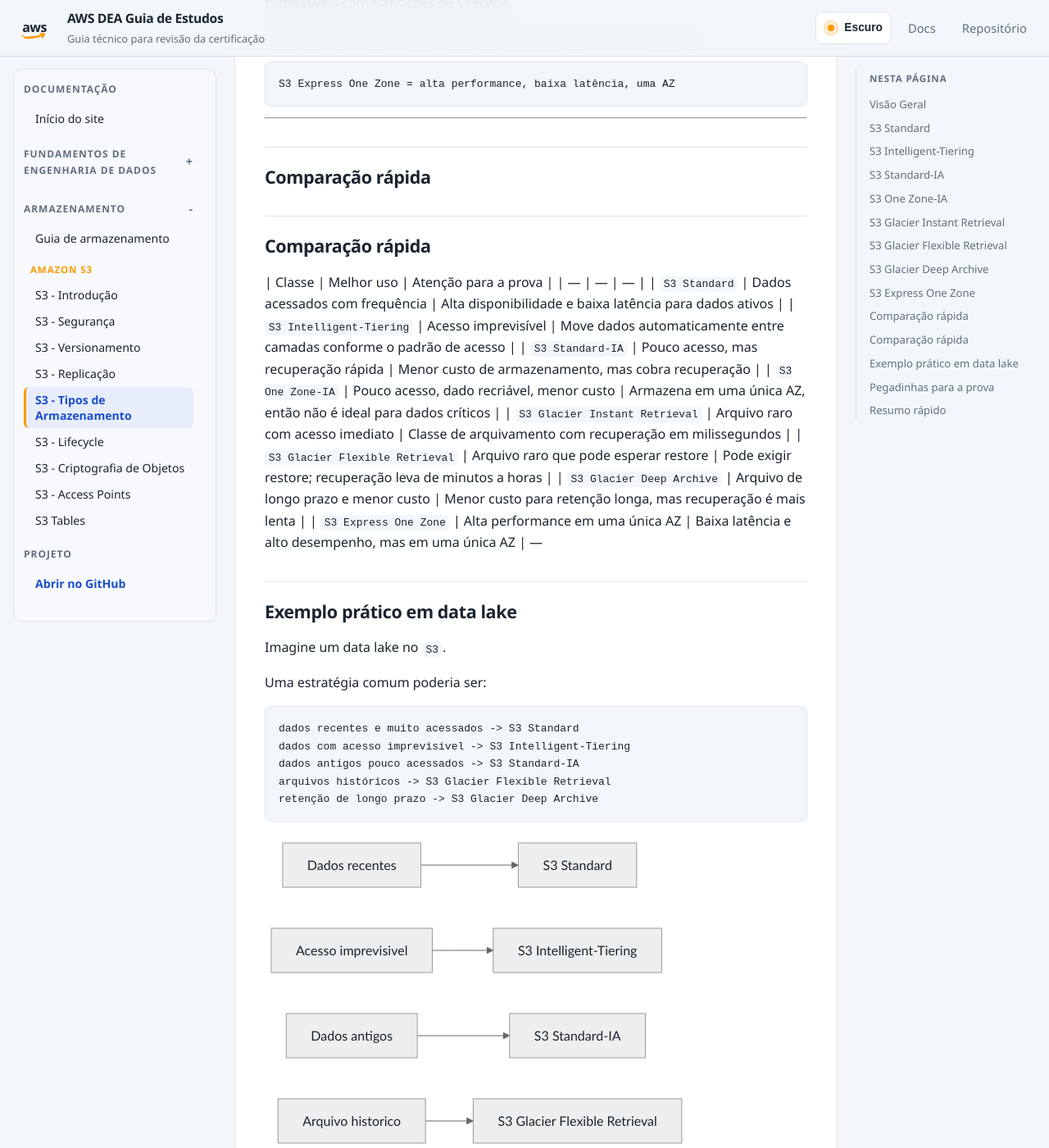
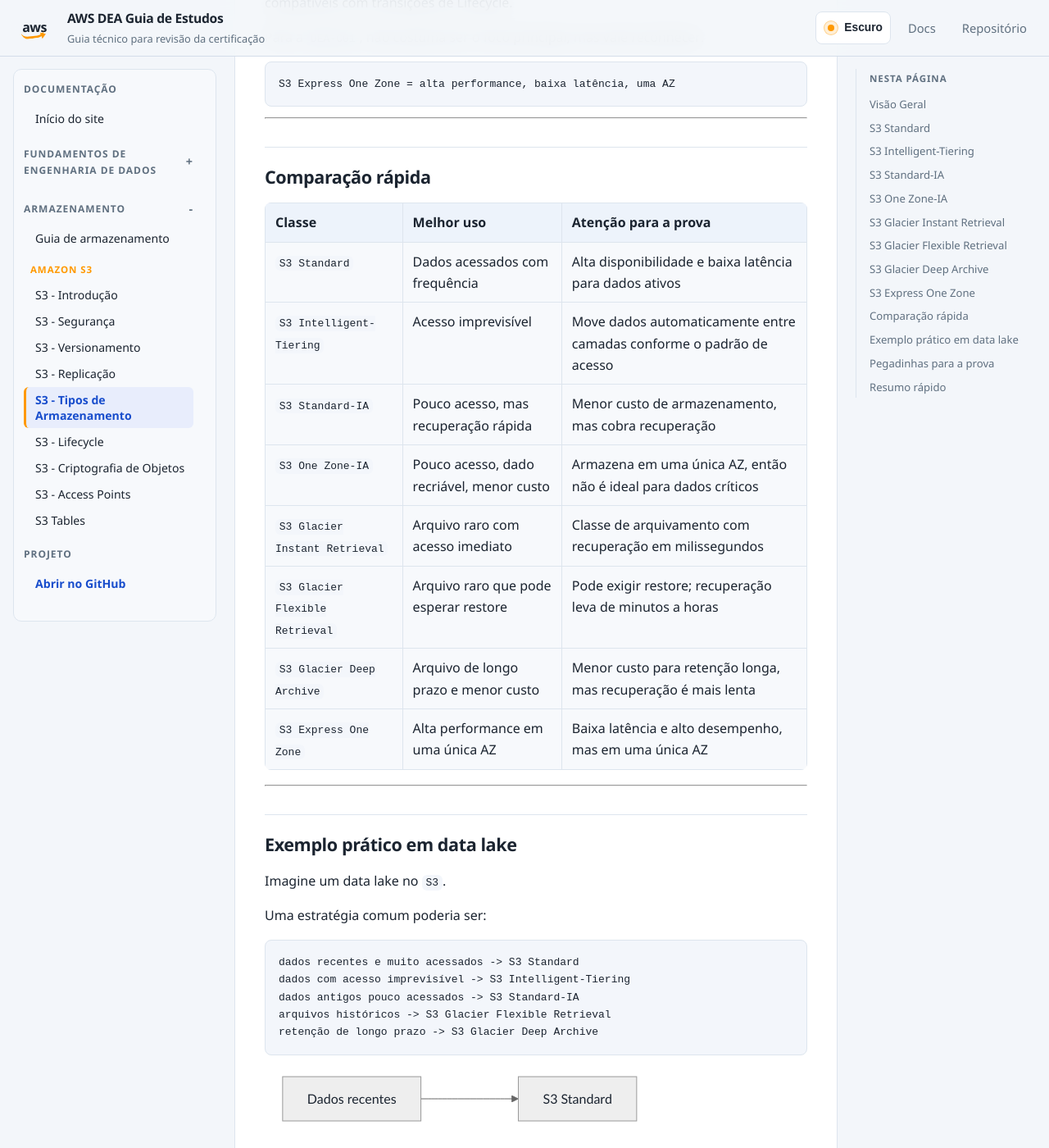
Before and after one commit to Ito-Santana/aws-dea-guia-estudos, a Jekyll site: the page built from armazenamento/s3-tipos-de-armazenamento.md, in a window 1280 px wide and 1400 px high, scrolled down 5375 px. Shown: the whole window at 82% size. Built offline with Jekyll 4.4.1, drawn with Linux system fonts in a browser that asks for light colours.

Commit message:
Fix formatting in S3 storage types comparison section
Removed duplicate header and adjusted table formatting.

```diff
--- a/armazenamento/s3-tipos-de-armazenamento.md
+++ b/armazenamento/s3-tipos-de-armazenamento.md
@@ -220,8 +220,6 @@ S3 Express One Zone = alta performance, baixa latência, uma AZ
 
 ## Comparação rápida
 
-## Comparação rápida
-
 | Classe | Melhor uso | Atenção para a prova |
 | --- | --- | --- |
 | `S3 Standard` | Dados acessados com frequência | Alta disponibilidade e baixa latência para dados ativos |
@@ -232,6 +230,7 @@ S3 Express One Zone = alta performance, baixa latência, uma AZ
 | `S3 Glacier Flexible Retrieval` | Arquivo raro que pode esperar restore | Pode exigir restore; recuperação leva de minutos a horas |
 | `S3 Glacier Deep Archive` | Arquivo de longo prazo e menor custo | Menor custo para retenção longa, mas recuperação é mais lenta |
 | `S3 Express One Zone` | Alta performance em uma única AZ | Baixa latência e alto desempenho, mas em uma única AZ |
+
 ---
 
 ## Exemplo prático em data lake
```
